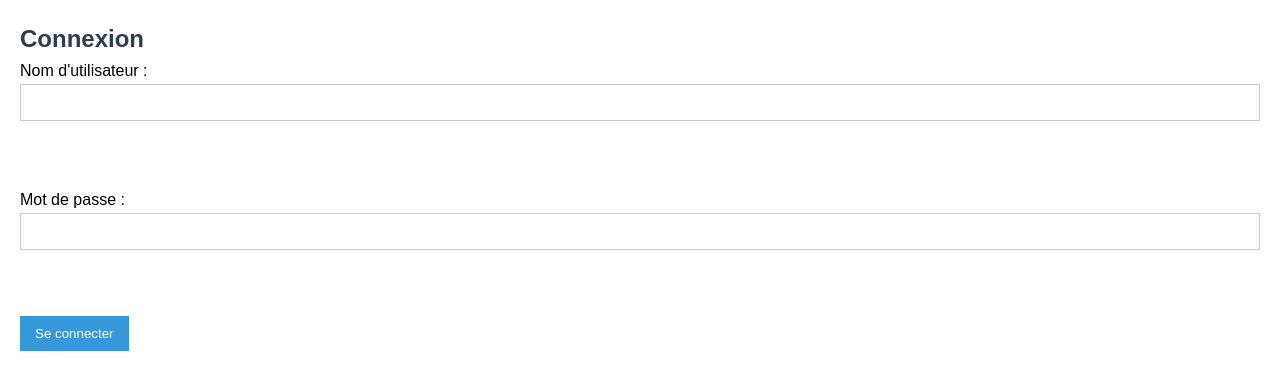
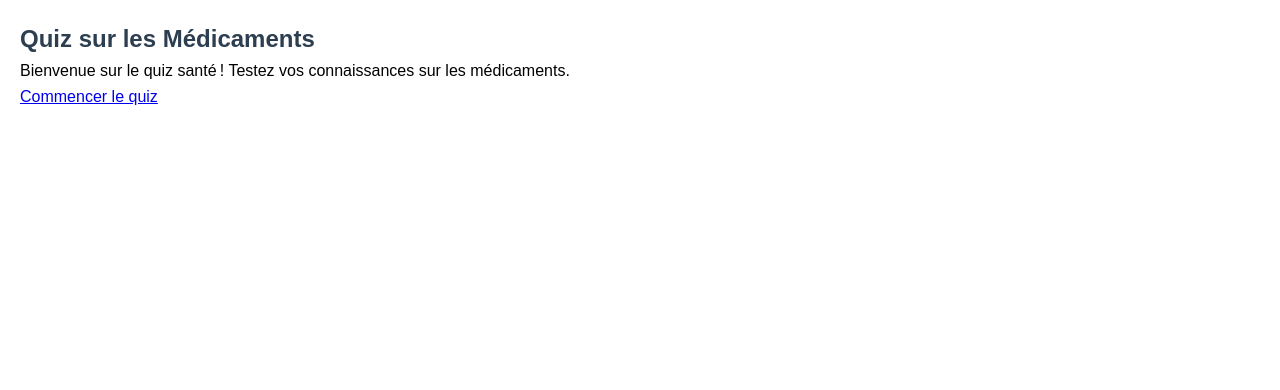
Before and after one commit to ValentinMartine/portfolio, a plain HTML site: page projets/projet_sante.html in a window 1280 px wide. Drawn offline with Linux system fonts and the light colour scheme.

Commit message:
Update projet_sante.html

```diff
--- a/projets/projet_sante.html
+++ b/projets/projet_sante.html
@@ -6,23 +6,9 @@
   <link rel="stylesheet" href="../css/style.css">
 </head>
 <body>
-  <h2>Connexion</h2>
-  <form onsubmit="return login();">
-    <label for="user">Nom d'utilisateur :</label>
-    <input type="text" id="user" required><br><br>
-
-    <label for="pass">Mot de passe :</label>
-    <input type="password" id="pass" required><br><br>
-
-    <button type="submit">Se connecter</button>
-  </form>
-
-  <script>
-    function login() {
-      alert("Connexion simulée réussie !");
-      window.location.href = "projet_sante_quiz.html";
-      return false;
-    }
-  </script>
+  <h2>Quiz sur les Médicaments</h2>
+  <p>Bienvenue sur le quiz santé ! Testez vos connaissances sur les médicaments.</p>
+  <!-- Ici, ajoute ton quiz ou le contenu souhaité -->
+  <a href="projet_sante_quiz.html" class="btn">Commencer le quiz</a>
 </body>
 </html>
```
